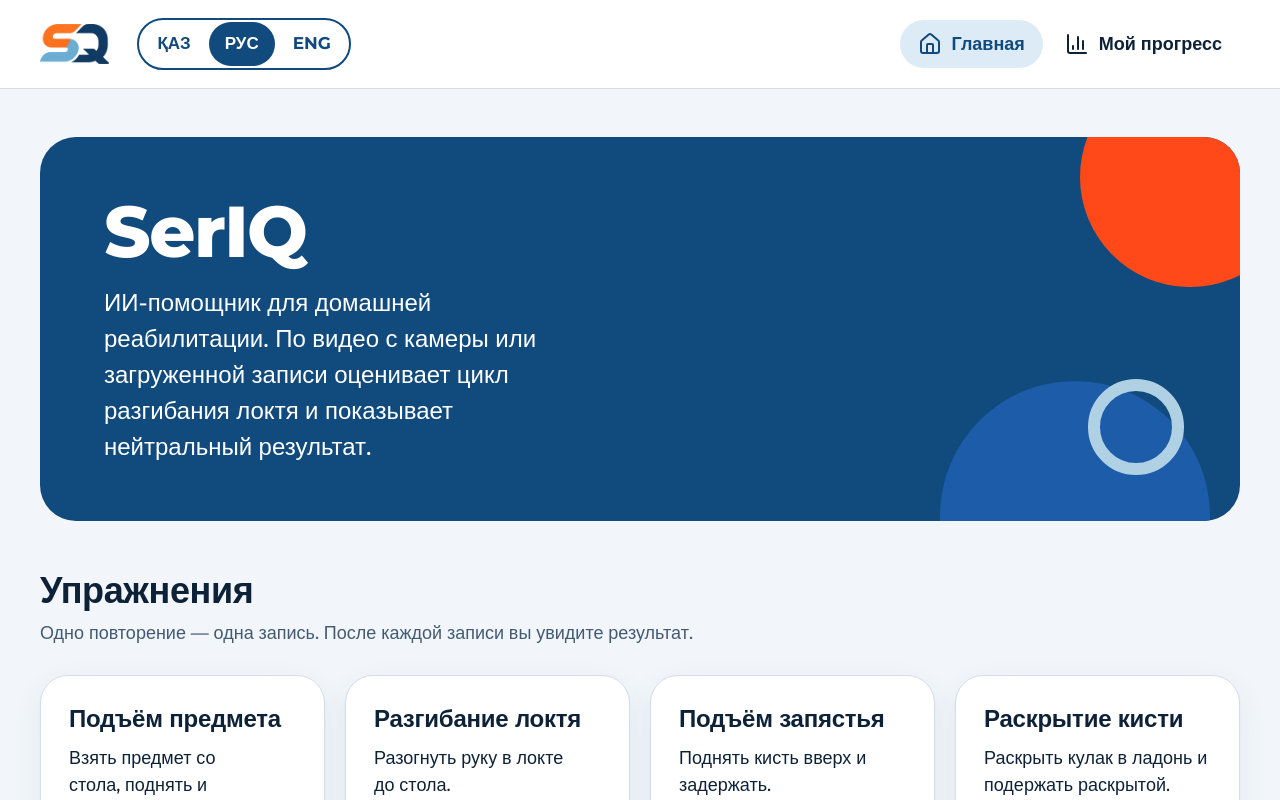
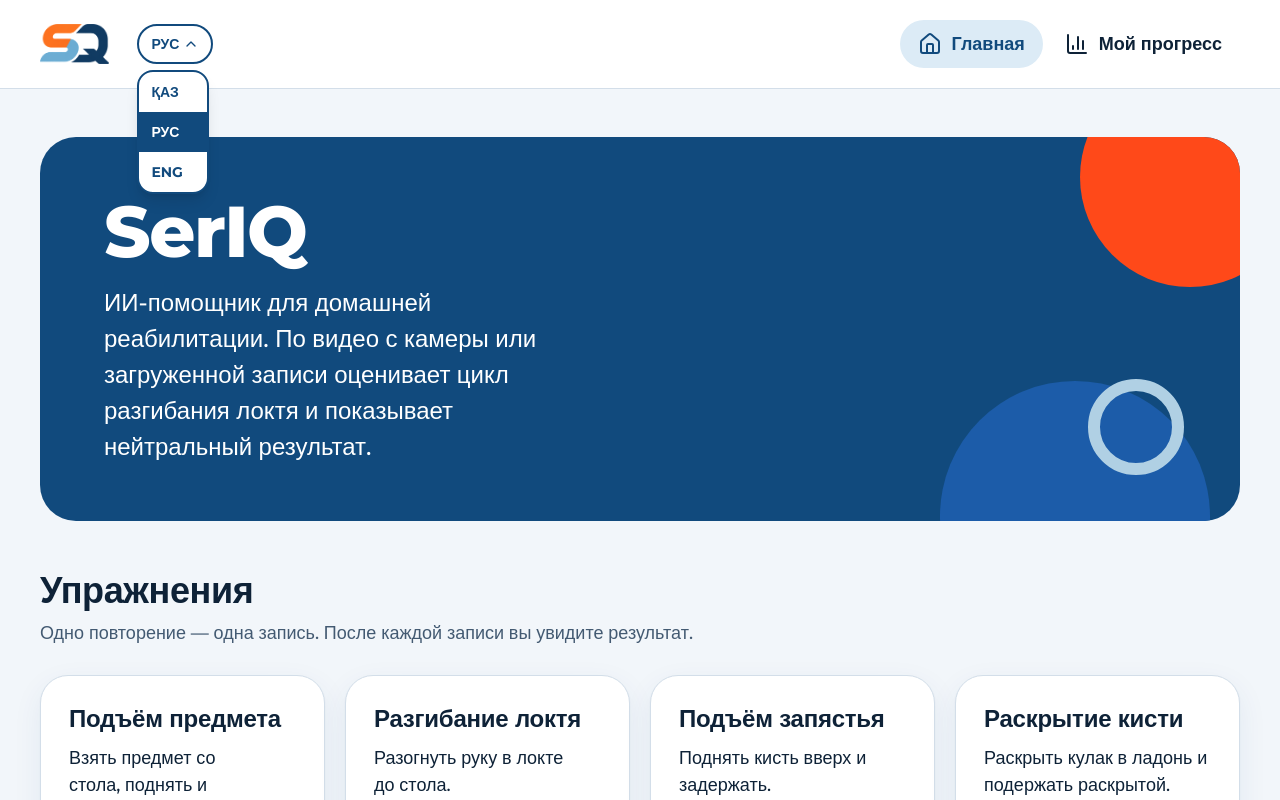
Before and after one commit to Qalau-Development/seriq-ai, a Next.js app in the folder apps/web/: page / in a window 1280 px wide. Both pictures are taken after a click on the button "РУС". Shown: the top 800 px of the page. Built offline with nearby package versions, Linux system fonts and the light colour scheme; no server answers.

Commit message:
Переключатель языка на сайте заменён с ряда ҚАЗ/РУС/ENG на компактную кнопку с выпадающим списком

```diff
--- a/apps/web/components/ui/LanguageSwitch.tsx
+++ b/apps/web/components/ui/LanguageSwitch.tsx
@@ -1,23 +1,61 @@
 "use client";
 
+import { useEffect, useRef, useState } from "react";
+import { ChevronDown } from "lucide-react";
 import { LANGS, setLang, useLang, type Lang } from "@/lib/i18n";
 
 const LABELS: Record<Lang, string> = { kk: "ҚАЗ", ru: "РУС", en: "ENG" };
 const ORDER: Lang[] = ["kk", ...LANGS.filter((l) => l !== "kk")];
 
-// LanguageSwitch — переключатель языка таблеткой: ҚАЗ, РУС, ENG
+// LanguageSwitch — кнопка с активным языком, список остальных выпадает вниз
 export function LanguageSwitch() {
   const { lang, t } = useLang();
+  const [open, setOpen] = useState(false);
+  const rootRef = useRef<HTMLDivElement>(null);
+
+  useEffect(() => {
+    if (!open) return;
+    const onPointerDown = (e: PointerEvent) => {
+      if (rootRef.current && !rootRef.current.contains(e.target as Node)) setOpen(false);
+    };
+    const onKeyDown = (e: KeyboardEvent) => {
+      if (e.key === "Escape") setOpen(false);
+    };
+    document.addEventListener("pointerdown", onPointerDown);
+    document.addEventListener("keydown", onKeyDown);
+    return () => {
+      document.removeEventListener("pointerdown", onPointerDown);
+      document.removeEventListener("keydown", onKeyDown);
+    };
+  }, [open]);
+
   return (
-    <div role="group" aria-label={t.lang_label} className="inline-flex items-center gap-0.5 rounded-full border-2 border-brand bg-surface p-0.5">
+    <div ref={rootRef} className="relative">
+      <button
+        type="button"
+        aria-haspopup="listbox"
+        aria-expanded={open}
+        aria-label={t.lang_label}
+        onClick={() => setOpen((v) => !v)}
+        className="inline-flex h-10 min-w-[72px] items-center justify-center gap-1 rounded-full border-2 border-brand bg-surface px-3 text-sm font-bold text-brand"
+      >
+        {LABELS[lang]}
+        <ChevronDown aria-hidden className={`size-4 shrink-0 transition-transform ${open ? "rotate-180" : ""}`} />
+      </button>
+      {open && (
+        <div role="listbox" aria-label={t.lang_label} className="absolute left-0 top-[calc(100%+6px)] z-20 min-w-[72px] overflow-hidden rounded-2xl border-2 border-brand bg-surface shadow-lg">
           {ORDER.map((l) => (
             <button
               key={l}
               type="button"
               lang={l}
-          aria-pressed={lang === l}
-          onClick={() => setLang(l)}
-          className={`min-h-12 min-w-10 rounded-full px-1.5 text-sm font-bold min-[360px]:min-w-12 min-[360px]:px-2.5 min-[360px]:text-base min-[400px]:min-w-14 min-[400px]:px-3.5 min-[400px]:text-[17px] sm:min-h-11 sm:min-w-[52px] sm:px-3 lg:min-w-16 lg:px-4 ${
+              role="option"
+              aria-selected={lang === l}
+              onClick={() => {
+                setLang(l);
+                setOpen(false);
+              }}
+              className={`block w-full px-3 py-2.5 text-left text-sm font-bold whitespace-nowrap ${
                 lang === l ? "bg-brand text-white" : "text-brand hover:bg-brand-soft"
               }`}
             >
@@ -25,5 +63,7 @@ export function LanguageSwitch() {
             </button>
           ))}
         </div>
+      )}
+    </div>
   );
 }
```
Lines whose indentation alone changed are shown as unchanged.
